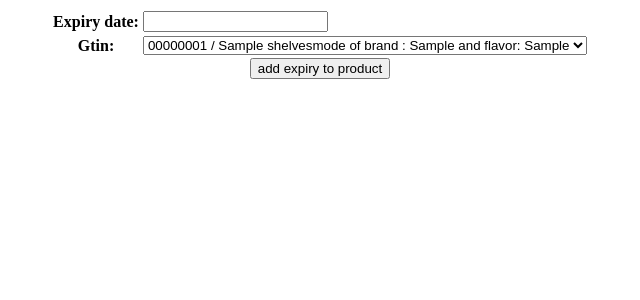
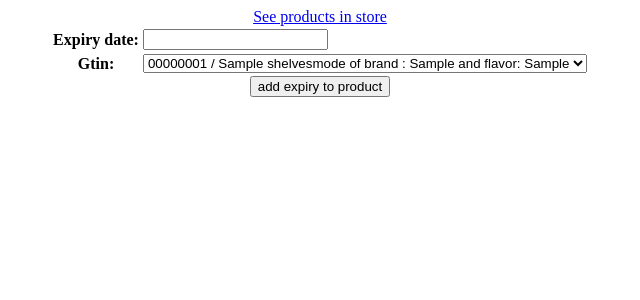
Before and after one commit to MartinChevereau/CodaBeneTest, a Django app: page /addProduct in a window 1280 px wide. Shown: the top 300 px of the page, without its empty margins (320-960 px from the left). Run offline with Django 4.2, Linux system fonts and the light colour scheme; tables that the repository leaves empty hold one stand-in row (values such as "Sample post").

Commit message:
added redirection between views

```diff
--- a/CodaBeneProject/templates/addProduct.html
+++ b/CodaBeneProject/templates/addProduct.html
@@ -10,6 +10,7 @@
 <body>
     <center>
 
+        <a href="/">See products in store</a>
         <form action='' method="post">
             {% csrf_token %}
             <table>
--- a/CodaBeneProject/templates/checkExpiries.html
+++ b/CodaBeneProject/templates/checkExpiries.html
@@ -10,6 +10,7 @@
 <body>
     <center>
         <h1>Current products in store</h1>
+        <a href="/addProduct">Add a new expiry date</a>
         {% for data in content%}
         <li>
             <p >{{data}}</p>
```
